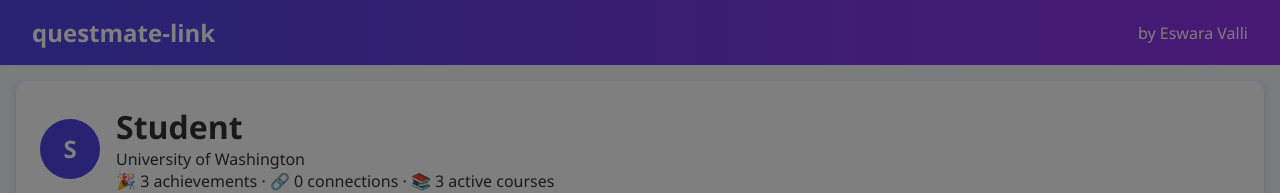
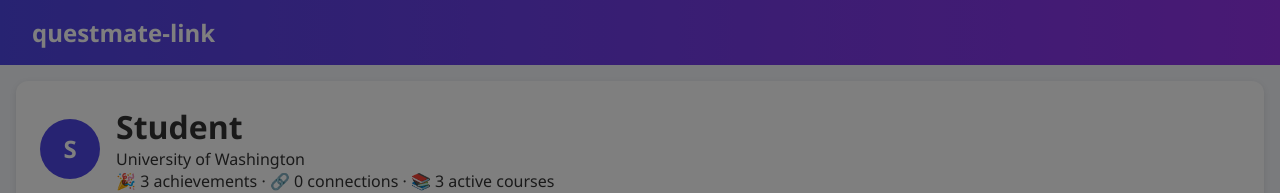
Before and after one commit to suma2006/hackathon, a plain HTML site: page profile.html in a window 1280 px wide. Shown: the top 193 px of the page. Drawn offline with Linux system fonts and the light colour scheme.

Commit message:
Update profile.html

```diff
--- a/profile.html
+++ b/profile.html
@@ -218,7 +218,6 @@
 <body>
   <nav class="navbar">
     <h2>questmate-link</h2>
-    <span>by Eswara Valli</span>
   </nav>
 
   <header class="profile">
```
